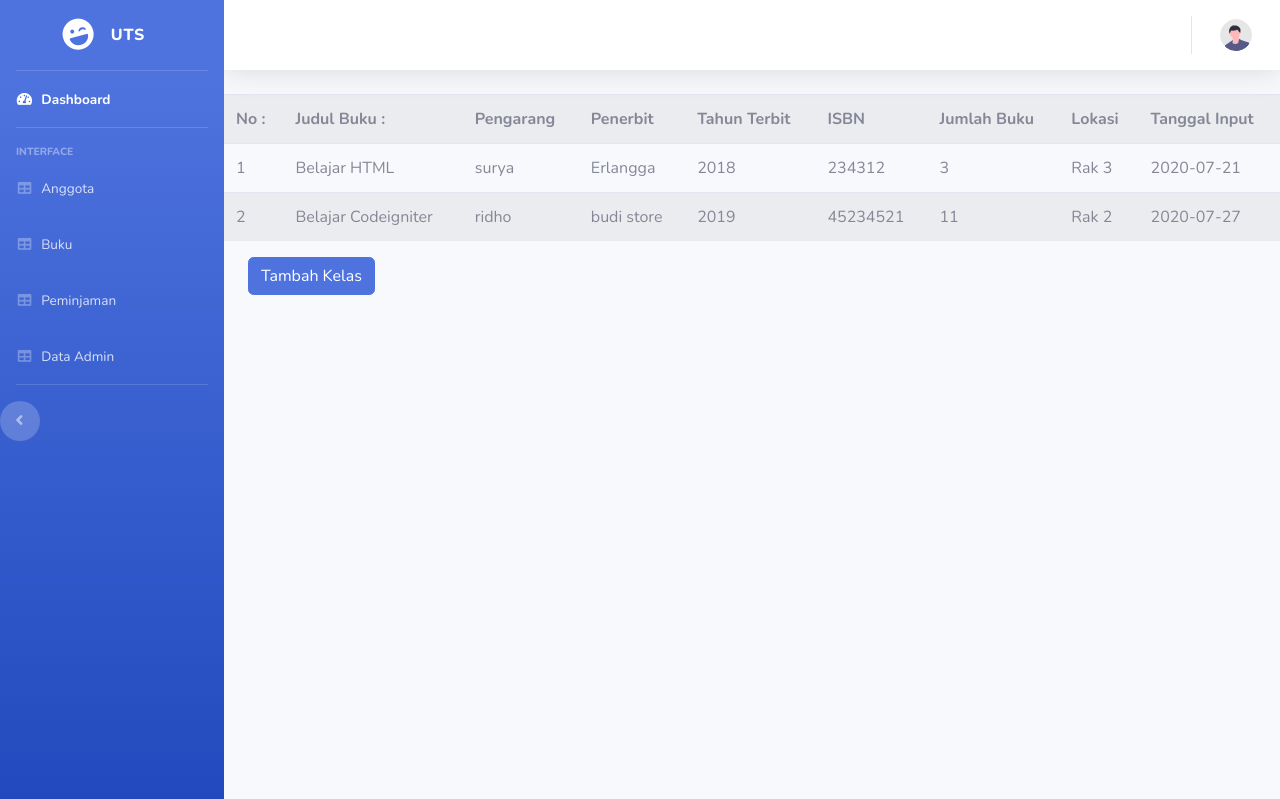
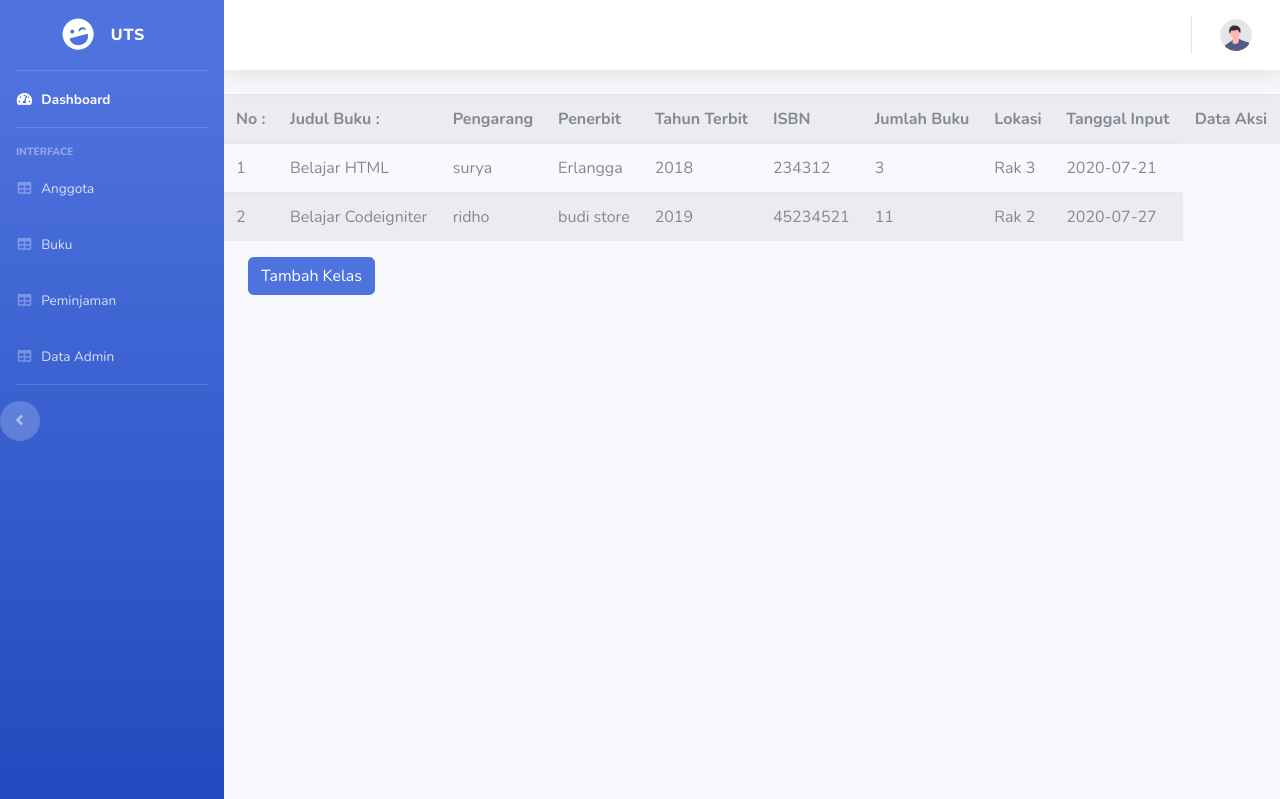
Before and after one commit to sn1uwu/uts_sani, a PHP site: page /buku.php in a window 1280 px wide. Shown: the top 799 px of the page. Run offline with PHP 8.4, Linux system fonts and the light colour scheme; data comes from the database, SQL or seed files in the repository.

Commit message:
data awal

```diff
--- a/showdata/showdatabuku.php
+++ b/showdata/showdatabuku.php
@@ -9,6 +9,7 @@
         <th>Jumlah Buku</th>
         <th>Lokasi</th>
         <th>Tanggal Input</th>
+        <th>Data Aksi</th>
     </tr>
     <?php $query = "SELECT * FROM tb_buku";
     $i = 1;
```
